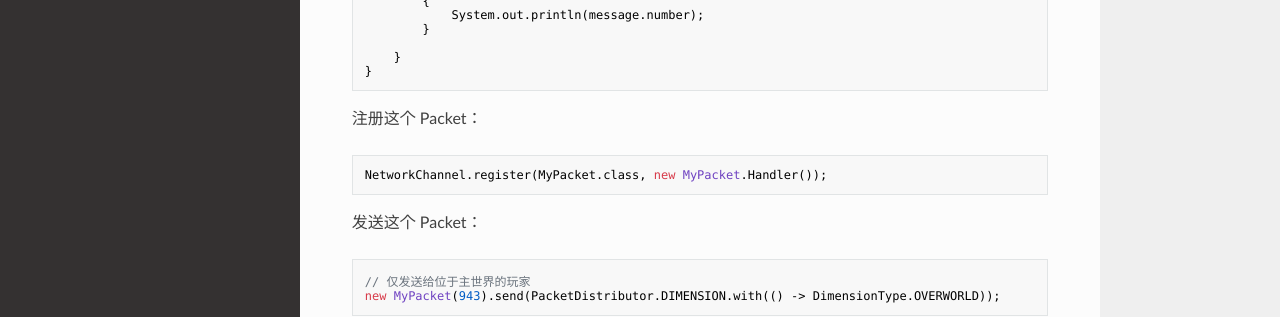
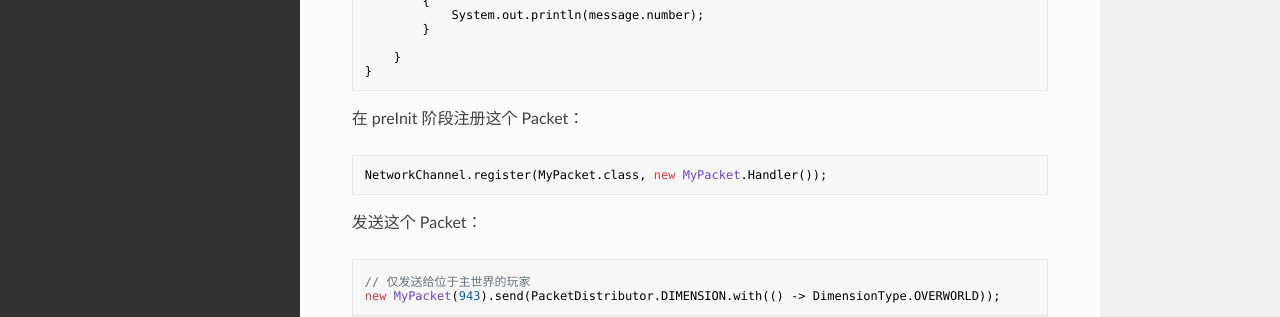
Before and after one commit to Snownee/ModdingWithKiwi, an MkDocs documentation site: the page built from docs/network.md, in a window 1280 px wide and 1377 px high. Shown: the part 739-1056 px from the top of the window. Built offline with MkDocs 1.6.1, drawn with Linux system fonts in a browser that asks for light colours; nearby versions of some CDN libraries.

Commit message:
Update network

````diff
--- a/docs/network.md
+++ b/docs/network.md
@@ -47,7 +47,7 @@ public class MyPacket extends Packet
 }
 ```
 
-注册这个 Packet：
+在 preInit 阶段注册这个 Packet：
 
 ```java
 NetworkChannel.register(MyPacket.class, new MyPacket.Handler());
````
